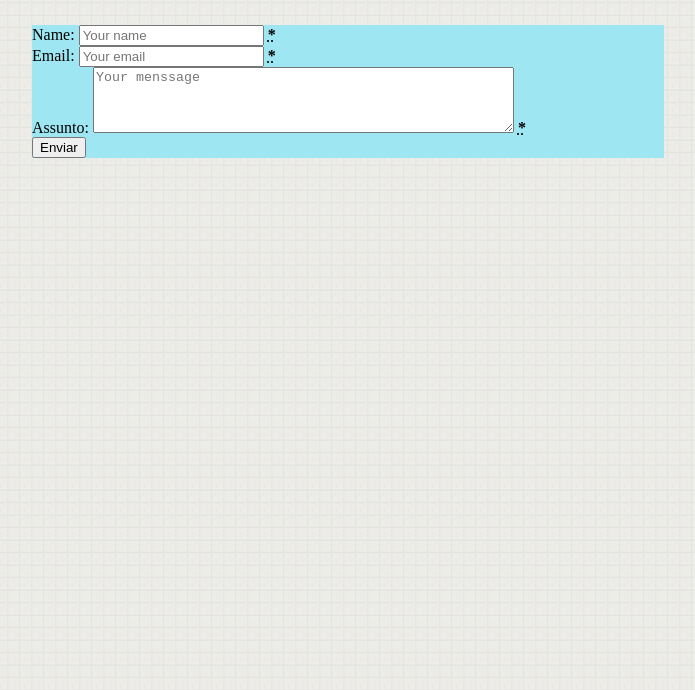
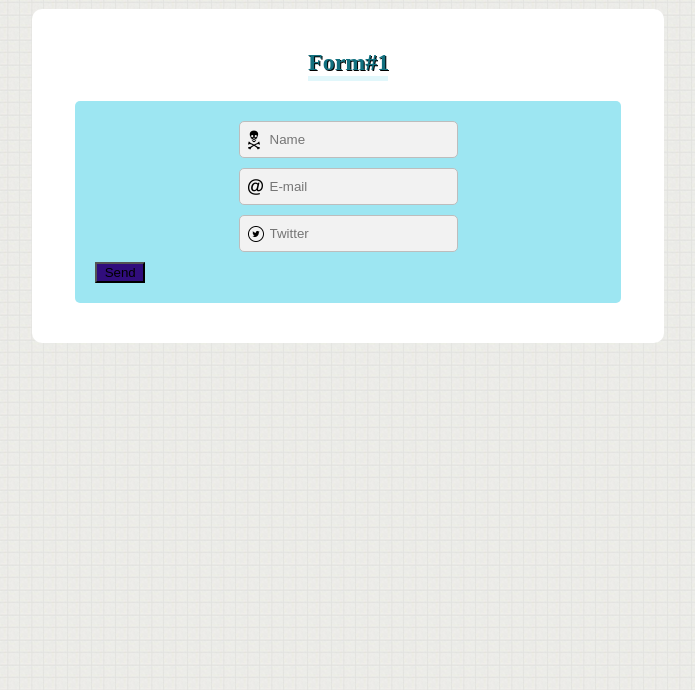
Before and after one commit to npmcdn-to-unpkg-bot/FrontEnd_Stuff, a website: page forms-styling/app/index.html in a window 1280 px wide. Shown: the part 110-800 px from the top of the page, without its empty margins (292-987 px from the left). Drawn offline with Linux system fonts and the light colour scheme; a web font is replaced by a local one.

Commit message:
Form#1 styling

```diff
--- a/eloquent-javascript/functions-learning.js
+++ b/eloquent-javascript/functions-learning.js
@@ -1,4 +1,4 @@
-'use strict';
+"use strict";
 
 /* global variables */
 var i, objName, obj, objLocation, anon;
@@ -34,8 +34,7 @@ function showName (firstName) {
 };
 
 var objName = showName(firstName);
-var obj = makeName(lastName);
-console.log(obj);
+console.log(objName(lastName));
 
 /*-----------------------------------------------------
 				Getters and Setters
@@ -68,3 +67,4 @@ var anon = function () {
 		console.log("From Annonymous Function:" + i);
 	}
 };
+anon();
--- a/forms-styling/app/index.html
+++ b/forms-styling/app/index.html
@@ -8,31 +8,24 @@
 </head>
 <body>
   <div id="content">
-    <section class="forms">
-      <h1 class="title">Differents forms styles</h1>
-      <div class="form-1">
-        <form action="#" method="POST">
+    <h1 class="title">Differents forms styles</h1>
+    <div class="forms">
+       <h2 class="title-form">Form#1</h2>
+       <form class="form-1" action="#" method="POST">
           <div>
-            <label for="name">Name:</label>
-            <input id="name" name="nome" type="text" placeholder="Your name">
-            <strong><abbr title="Required">*</abbr></strong>
+            <input id="name" name="nome" type="text" placeholder="Name">
           </div>
           <div>
-            <label for="email">Email:</label>
-            <input type="text" id="email" name="email" placeholder="Your email">
-            <strong><abbr title="Required">*</abbr></strong>
+            <input type="text" id="email" name="email" placeholder="E-mail">
           </div>
           <div>
-            <label for="assunto">Assunto:</label>
-            <textarea type="textarea" rows="4" cols="50" id="assunto" name="assunto" placeholder="Your menssage"></textarea>
-            <strong><abbr title="Required">*</abbr></strong>
+            <input type="textarea" id="twitter" name="twitter" placeholder="Twitter">
           </div>
           <div>
-            <input type="button" id="send-button" value="Enviar">
+            <button id="send-button">Send</button>
           </div>
         </form>
-      </div>
-    </section>
+    </div>
   </div>
 </body>
 </html>
--- a/forms-styling/app/scss/main.sass
+++ b/forms-styling/app/scss/main.sass
@@ -1,5 +1,5 @@
 /* font */
-@import 'https://fonts.googleapis.com/css?family=Yatra+One';
+/* @import 'https://fonts.googleapis.com/css?family=Yatra+One'
 
 /* colors */
 $title: #fff
@@ -9,11 +9,8 @@ $blue: #9de6f2
 body
   background-image: url(../images/bg.png)
 
-.forms
-  width: 50%
-  margin: 0 auto
 
-  .title
+.title
     /* font properties */
     font-family: 'Yatra One', cursiva
     letter-spacing: 5px
@@ -26,5 +23,78 @@ body
     /* others */
     text-align: center
 
+
+.forms
+  /* styles */
+  background-color: $title;
+
+  /* position */
+  width: 50%
+  margin: auto
+  padding: 40px 0 40px 0;
+
+  /* others */
+  border-radius: 10px;
+
+
+  .title-form
+    /* style */
+    color: darken($blue, 50%)
+
+    /* position */
+    margin: 0 auto 20px auto
+    text-align: center
+
+    /* others */
+    border-bottom: 5px solid lighten($blue, 15%)
+    text-shadow: 1px 1px 0 $black
+    width: 80px
+
+
   .form-1
+    /* styles */
     background-color: $blue
+
+    /* position */
+    width: 80%
+    margin: auto
+
+    /* others */
+    box-sizing: content-box
+    padding: 20px
+    border-radius: 5px
+
+
+    /* styling elements */
+    input
+      border: 1px solid #bdbdbd
+      border-radius: 5px
+      margin-bottom: 10px !important
+      padding: 10px 10px 10px 30px
+      color: #5a5854
+      background-color: #f2f2f2
+      background-position: 8px
+      background-repeat: no-repeat
+      display: block
+      margin: auto
+
+    label
+      text-align: center
+
+    input:focus
+      background-color: $title
+      border: 1px solid #b1e1e4
+
+    input#name
+      background-image: url(../images/icon/name.png)
+
+    input#email
+      background-image: url(../images/icon/email.png)
+
+    input#twitter
+      background-image: url(../images/icon/twitter.png)
+
+    button
+      width: 50px
+      margin: auto
+      background-color: #300d7c
--- a/react-learning/app/App.js
+++ b/react-learning/app/App.js
@@ -0,0 +1,9 @@
+'use strict';
+
+import React from 'react'
+
+export default React.createClass({
+	render() {
+		return <div>Hello, World</div>
+	}
+});
--- /dev/null
+++ b/react-learning/public/index.js
@@ -0,0 +1,5 @@
+import React from 'react'
+import { render } from 'react-dom'
+import App from './App/App'
+
+render(<App/>, document.getElementById('app'))
```
Also changed, not shown: forms-styling/app/css/main.css, forms-styling/app/images/icon/email.png (added), forms-styling/app/images/icon/name.png (added), forms-styling/app/images/icon/twitter.png (added), 1 other file.
